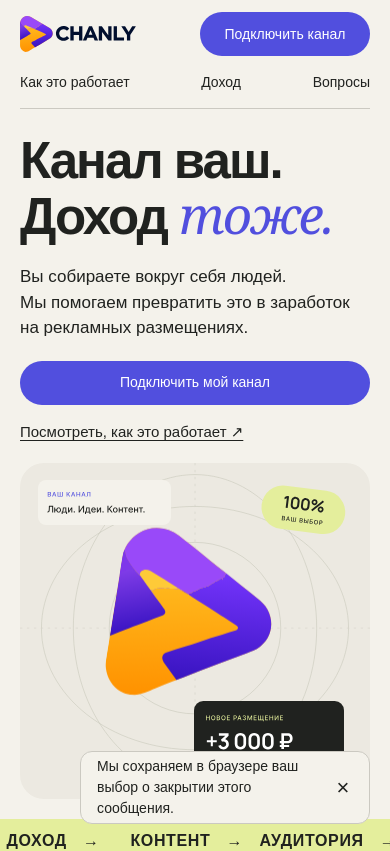
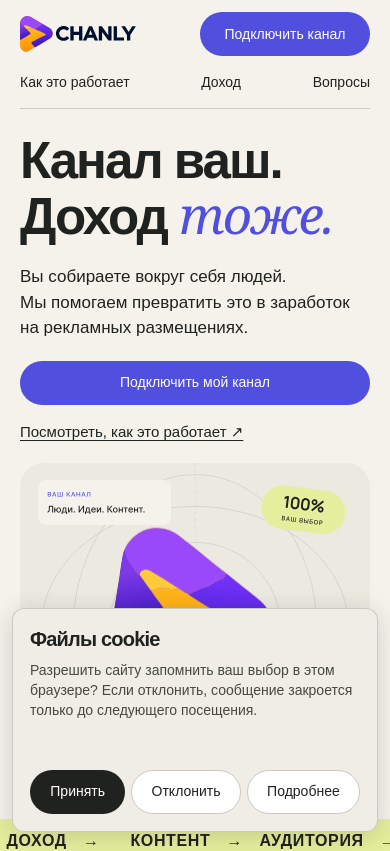
Before and after one commit to leha-creator/chanly-landing, a Vue app: page / in a window 390 px wide. Shown: the top 851 px of the page. Built offline with nearby package versions, Linux system fonts and the light colour scheme.

Commit message:
feat(landing): обновить калькулятор и уведомления

```diff
--- a/src/components/BackToTop.vue
+++ b/src/components/BackToTop.vue
@@ -6,10 +6,7 @@ defineProps({ visible: Boolean })
 </template>
 <style scoped lang="scss">
 .back {
-  position: fixed;
-  z-index: var(--layer-sticky);
-  left: var(--gutter);
-  bottom: 20px;
+  pointer-events: auto;
   display: grid;
   place-items: center;
   background: var(--ink);
--- /dev/null
+++ b/src/components/BaseSelect.vue
@@ -0,0 +1,114 @@
+<script setup>
+import { computed, nextTick, onMounted, onUnmounted, ref, toRaw, useId } from 'vue'
+
+const props = defineProps({
+  label: { type: String, required: true },
+  options: { type: Array, required: true },
+})
+const value = defineModel({ required: true })
+const id = useId()
+const root = ref(null)
+const open = ref(false)
+const active = ref(0)
+const selected = computed(() => props.options.findIndex(option => toRaw(option.value) === toRaw(value.value)))
+let prefix = ''
+let lastKey = 0
+
+function move(index) {
+  active.value = Math.max(0, Math.min(index, props.options.length - 1))
+  nextTick(() => globalThis.document.getElementById(id + '-' + active.value)?.scrollIntoView({ block: 'nearest' }))
+}
+function toggle() {
+  open.value = !open.value
+  if (open.value) move(selected.value)
+}
+function choose(index) {
+  value.value = props.options[index].value
+  open.value = false
+}
+function keydown(event) {
+  const { key } = event
+  if (key === 'Tab' || key === 'Escape') {
+    open.value = false
+    return
+  }
+  if (key === 'Enter' || key === ' ') {
+    event.preventDefault()
+    if (open.value) choose(active.value)
+    else toggle()
+    return
+  }
+  if (event.ctrlKey || event.metaKey || event.altKey) return
+  const start = open.value ? active.value : selected.value
+  const targets = { ArrowDown: start + 1, ArrowUp: start - 1, Home: 0, End: props.options.length - 1 }
+  let index = targets[key]
+  if (index === undefined) {
+    if (key.length !== 1) return
+    const now = Date.now()
+    prefix = (now - lastKey < 700 ? prefix : '') + key.toLocaleLowerCase()
+    lastKey = now
+    index = props.options.findIndex(option => option.label.toLocaleLowerCase().startsWith(prefix))
+    if (index < 0) return
+  }
+  event.preventDefault()
+  open.value = true
+  move(index)
+}
+function outside(event) {
+  if (!root.value?.contains(event.target)) open.value = false
+}
+onMounted(() => globalThis.document.addEventListener('pointerdown', outside))
+onUnmounted(() => globalThis.document.removeEventListener('pointerdown', outside))
+</script>
+<template>
+  <div ref="root" class="select-field">
+    <label :id="id + '-label'" :for="id">{{ label }}</label>
+    <div class="control">
+      <select :id="id" v-model="value">
+        <option v-for="option in options" :key="option.label" :value="option.value">{{ option.label }}</option>
+      </select>
+      <button type="button" role="combobox" :aria-labelledby="id + '-label'"
+        :aria-expanded="open" :aria-controls="id + '-list'"
+        :aria-activedescendant="open ? id + '-' + active : undefined"
+        @click="toggle" @keydown="keydown" @blur="open = false">{{ options[selected]?.label }}</button>
+      <ul v-show="open" :id="id + '-list'" role="listbox" :aria-labelledby="id + '-label'">
+        <li v-for="(option, index) in options" :id="id + '-' + index" :key="option.label"
+          role="option" :class="{ active: index === active }" :aria-selected="index === selected"
+          @pointerdown.prevent @click="choose(index)">{{ option.label }}</li>
+      </ul>
+    </div>
+  </div>
+</template>
+<style scoped lang="scss">
+.select-field { display: grid; gap: 8px; min-width: 0; font-size: 13px; }
+.control { position: relative; }
+.control::after {
+  content: ''; position: absolute; top: calc(var(--field-height) / 2 - 5px); right: 18px;
+  width: 9px; height: 9px; border: solid var(--ink); border-width: 0 2px 2px 0;
+  transform: rotate(45deg); pointer-events: none;
+}
+select, button {
+  width: 100%; min-height: var(--field-height); appearance: none; text-align: left;
+  padding: 8px 42px 8px var(--field-inset); border: 1px solid var(--rule); border-radius: 8px;
+  font: 400 var(--field-font)/1.4 var(--font-body); background: white; color: var(--ink); cursor: pointer;
+}
+select { display: none; }
+ul {
+  position: absolute; z-index: 2; inset: calc(100% + 4px) 0 auto;
+  margin: 0; padding: 4px; max-height: min(280px, 40vh); overflow: auto; overscroll-behavior: contain;
+  list-style: none; border: 1px solid var(--rule); border-radius: 10px; background: white;
+  box-shadow: 0 6px 20px #20221f26; font-size: 15px;
+}
+li { padding: 9px 12px; border-radius: 6px; cursor: pointer; }
+li[aria-selected=true] { color: var(--focus); font-weight: 600; }
+li.active { background: #ededff; }
+@media (hover: hover) and (pointer: fine) {
+  button:hover { border-color: var(--accent-hover); }
+  li:hover { background: #ededff; }
+}
+button:active, button[aria-expanded=true] { border-color: var(--accent); }
+@media (pointer: coarse) {
+  select { display: block; }
+  button, ul { display: none; }
+}
+</style>
--- a/src/components/CookieNotice.vue
+++ b/src/components/CookieNotice.vue
@@ -1,5 +1,5 @@
 <script setup>
-import { ref } from 'vue'
+import { nextTick, ref } from 'vue'
 
 const key = 'chanly:cookie-notice-dismissed'
 function previouslyDismissed() {
@@ -10,7 +10,14 @@ function previouslyDismissed() {
   }
 }
 const visible = ref(!previouslyDismissed())
-function dismiss() {
+const details = ref(false)
+const detailsButton = ref(null)
+async function toggleDetails() {
+  details.value = !details.value
+  await nextTick()
+  detailsButton.value?.focus()
+}
+function accept() {
   visible.value = false
   try {
     globalThis.localStorage.setItem(key, '1')
@@ -21,20 +28,54 @@ function dismiss() {
 </script>
 <template>
   <aside v-if="visible" class="cookie-notice" aria-label="Cookie и хранение данных">
-    <span>Мы сохраняем в браузере ваш выбор о закрытии этого сообщения.</span>
-    <button type="button" aria-label="Закрыть сообщение о хранении данных" @click="dismiss">×</button>
+    <div aria-live="polite">
+      <h2>{{ details ? 'Что сохраняется' : 'Файлы cookie' }}</h2>
+      <p v-if="details">Выбор хранится в этом браузере. Если очистить данные сайта, уведомление появится снова.</p>
+      <p v-else>Разрешить сайту запомнить ваш выбор в этом браузере? Если отклонить, сообщение закроется только до следующего посещения.</p>
+    </div>
+    <div class="actions">
+      <button type="button" class="accept" @click="accept">Принять</button>
+      <button type="button" @click="visible = false">Отклонить</button>
+      <button ref="detailsButton" type="button" class="details" :aria-expanded="details" @click="toggleDetails">
+        {{ details ? 'Назад' : 'Подробнее' }}
+      </button>
+    </div>
   </aside>
 </template>
 <style scoped lang="scss">
 .cookie-notice {
+  pointer-events: auto;
   display: flex;
-  align-items: center;
-  gap: var(--gap);
-  padding: 4px 4px 4px 16px;
+  flex-direction: column;
+  justify-content: space-between;
+  gap: 18px;
+  min-height: 184px;
+  max-height: 55dvh;
+  overflow: auto;
+  padding: 24px;
   border-radius: 12px;
-  border: 1px solid var(--rule);
-  background: var(--paper);
+  background: #efede6;
+  box-shadow: 0 4px 24px #20221f29, inset 0 0 0 1px var(--rule);
   color: var(--ink);
-  pointer-events: auto;
+}
+h2 { font-size: 20px; line-height: 26px; }
+p { margin: 8px 0 0; color: #474941; font-size: 14px; line-height: 20px; }
+.actions { display: flex; flex-wrap: wrap; gap: 8px; align-items: center; }
+button {
+  min-height: 44px; padding: 0 20px; border-radius: 24px; border: 1px solid var(--rule);
+  background: white; color: var(--ink); font: 500 14px/1.4 var(--font-body); cursor: pointer;
+}
+.accept { color: white; background: var(--ink); border-color: transparent; }
+.details { margin-left: auto; }
+@media (hover: hover) and (pointer: fine) {
+  button:hover { background: #e3e2fc; }
+  .accept:hover { background: var(--accent-hover); }
+}
+button:active { background: #d2d1f8; }
+.accept:active { background: var(--accent-pressed); }
+@media (max-width: 48rem) {
+  .cookie-notice { padding: 18px; min-height: min(224px, 55dvh); }
+  .actions { gap: 6px; }
+  button { padding-inline: 13px; flex-grow: 1; }
 }
 </style>
--- a/src/components/NotificationStack.vue
+++ b/src/components/NotificationStack.vue
@@ -12,20 +12,39 @@ const notifications = useNotifications()
   </div>
 </template>
 <style scoped lang="scss">
-.notifications { display: grid; justify-items: end; gap: var(--gap); overflow-y: auto; }
+.notifications {
+  display: flex;
+  flex-direction: column-reverse;
+  width: min(320px, 100%);
+  max-height: 48dvh;
+  gap: 5px;
+  overflow: auto;
+}
 .notice {
   pointer-events: auto;
+  flex: none;
   display: flex;
   align-items: center;
-  gap: 12px;
-  width: min(100%, 320px);
-  padding: 4px 4px 4px 16px;
-  background: var(--ink);
-  color: var(--white);
+  justify-content: space-between;
+  gap: 8px;
+  padding: 3px 18px;
+  min-height: 52px;
+  border: 1px solid #595b52;
   border-radius: 12px;
+  background: #1c1f1a;
+  color: white;
 }
-.success { background: var(--highlight); color: var(--ink); }
-.error { background: var(--error); }
-span { flex: 1; overflow-wrap: anywhere; }
-button { flex: none; }
+.error { min-height: 80px; }
+span { min-width: 0; overflow-wrap: anywhere; }
+button {
+  flex: 0 0 44px; height: 44px; padding: 0; border: 0; border-radius: 8px;
+  color: inherit; background: transparent; font-size: 22px; cursor: pointer;
+}
+button:focus-visible { outline-color: var(--highlight); outline-offset: -3px; }
+@media (hover: hover) and (pointer: fine) { button:hover { background: #41443b; } }
+button:active { background: #4d5046; }
+@media (max-width: 48rem) {
+  .notifications { width: min(304px, 100%); gap: 9px; }
+  .notice { min-height: 49px; padding: 1px 4px 1px 12px; gap: 4px; font-size: 14px; }
+}
 </style>
--- a/src/layout/SiteLayout.vue
+++ b/src/layout/SiteLayout.vue
@@ -17,8 +17,8 @@ const scrollOptions = { lerp: 0.085 }
   <SiteHeader />
   <main><slot /></main>
   <SiteFooter />
-  <BackToTop :visible="pastHero" />
   <div class="overlays">
+    <BackToTop :visible="pastHero" />
     <NotificationStack />
     <CookieNotice />
   </div>
@@ -27,25 +27,27 @@ const scrollOptions = { lerp: 0.085 }
 .overlays {
   position: fixed;
   z-index: var(--layer-notice);
-  bottom: max(20px, env(safe-area-inset-bottom));
-  right: var(--gutter);
-  display: flex;
-  flex-direction: column;
-  align-items: flex-end;
-  gap: var(--gap);
-  width: min(470px, calc(100% - 2 * var(--gutter) - 60px));
-  max-height: 80dvh;
+  inset: auto max(24px, env(safe-area-inset-right)) max(24px, env(safe-area-inset-bottom)) max(16px, env(safe-area-inset-left));
+  display: grid;
+  grid-template-columns: 1fr minmax(0, 592px) 1fr;
+  align-items: end;
+  gap: 12px;
   pointer-events: none;
-  font-size: 14px;
 }
-.overlays :deep(button) {
-  flex: 0 0 44px;
-  height: 44px;
-  background: transparent;
-  border: 0;
-  color: inherit;
-  font-size: 22px;
-  cursor: pointer;
+.overlays :deep(.back) { grid-area: 1 / 1; margin-bottom: 4px; }
+.overlays :deep(.notifications) { grid-area: 1 / 3; justify-self: end; }
+.overlays :deep(.cookie-notice) { grid-area: 1 / 2; position: relative; left: 4px; }
+@media (max-width: 82rem) {
+  .overlays {
+    inset: auto max(12px, env(safe-area-inset-right)) max(12px, env(safe-area-inset-bottom)) max(12px, env(safe-area-inset-left));
+    grid-template-columns: 48px minmax(0, 1fr);
+    gap: 12px 14px;
+  }
+  .overlays :deep(.back) { margin-bottom: 0; }
+  .overlays :deep(.notifications) { grid-area: 1 / 2; }
+  @media (max-width: 48rem) {
+    .overlays :deep(.notifications) { position: relative; top: 1px; }
+  }
+  .overlays :deep(.cookie-notice) { grid-row: 2; grid-column: 1 / -1; left: auto; width: min(100%, 592px); justify-self: center; }
 }
-.overlays :deep(button:focus-visible) { outline-offset: -4px; }
 </style>
```
Also changed, not shown: src/components/BaseRange.vue (added, +37 -0 lines), src/components/IncomeSection.vue (+23 -39 lines), .ai-factory/plans/final-v34-landing.md.
